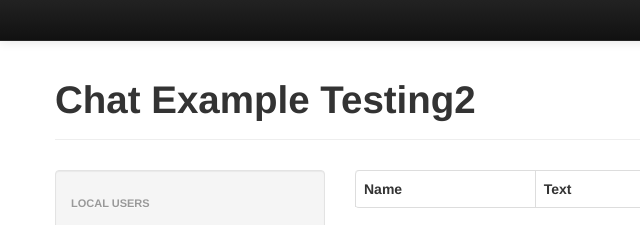
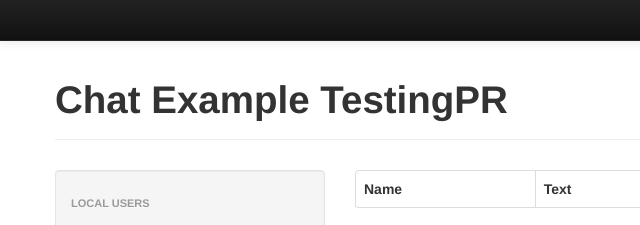
Before and after one commit to pbhatt17/nodetest, a website: page client/index.html in a window 1280 px wide. Shown: the top 225 px of the page, 0-640 px from the left. Drawn offline with nearby package versions, Linux system fonts and the light colour scheme; no server answers.

Commit message:
mods to text to trigger image build

```diff
--- a/client/index.html
+++ b/client/index.html
@@ -1,7 +1,7 @@
 <!doctype html>
 <html lang="en" ng-app>
   <head>
-    <title>Chat Example Testing2</title>
+    <title>Chat Example TestingPR</title>
     <meta name="viewport" content="width=device-width, initial-scale=1.0">
     <link rel="stylesheet" href="/css/bootstrap.min.css">
     <link rel="stylesheet" href="/css/bootstrap-responsive.min.css">
@@ -55,7 +55,7 @@
         </div>
       </div>
       <div class="page-header">
-        <h1>Chat Example Testing2</h1>
+        <h1>Chat Example TestingPR</h1>
       </div>
       <div class="row">
         <div class="span3">
```
